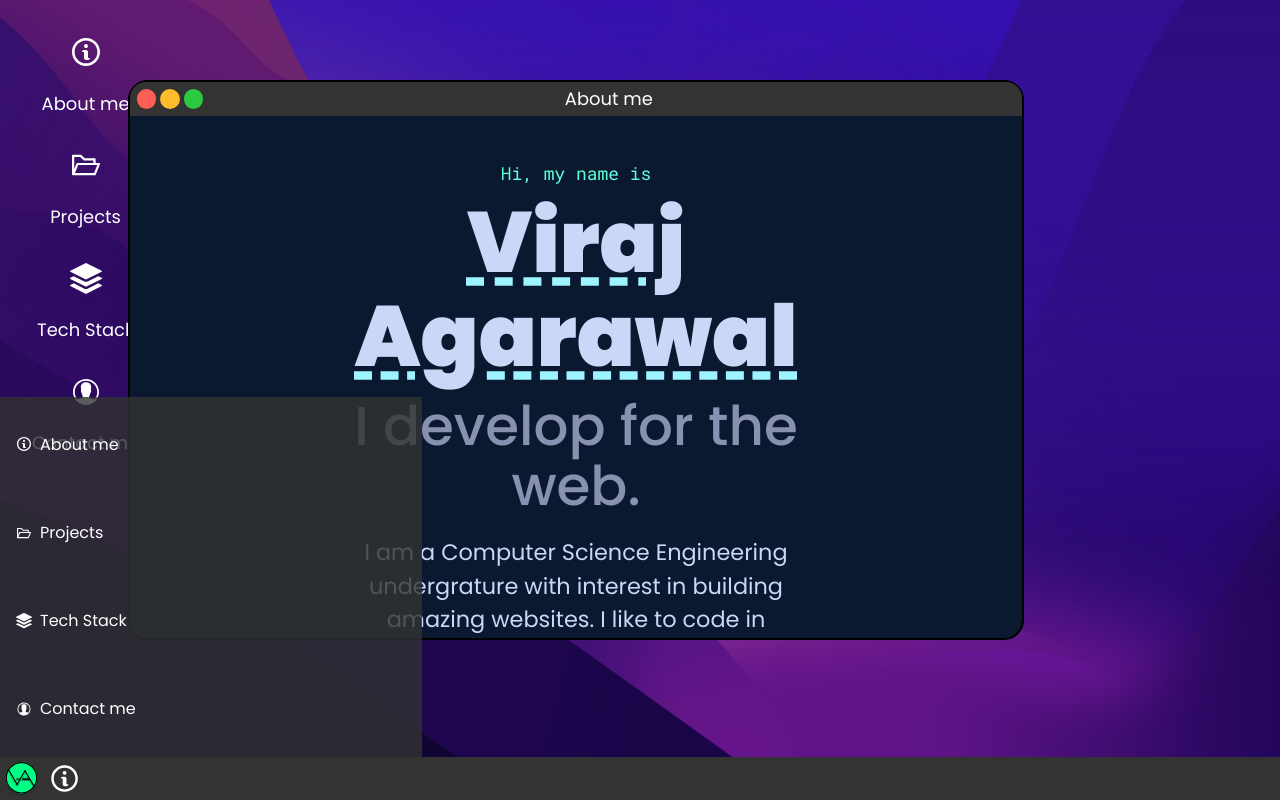
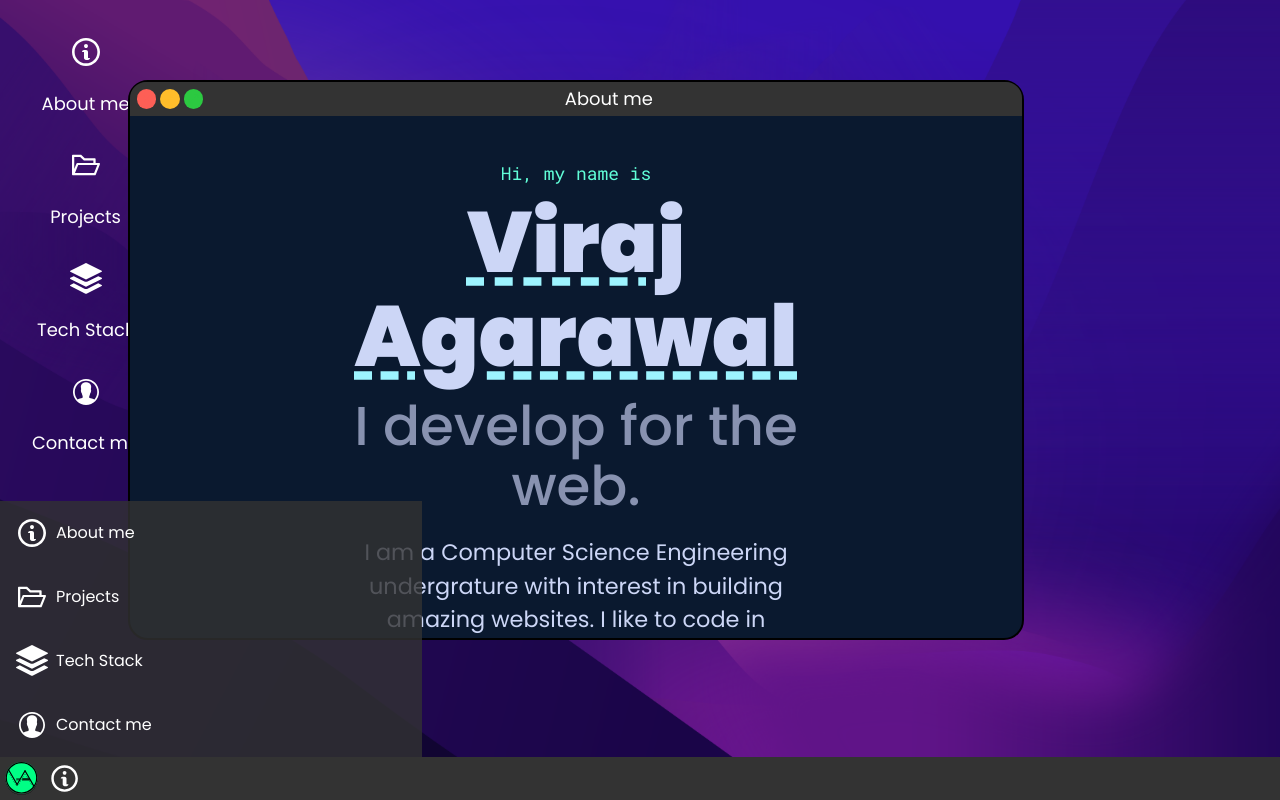
Before and after one commit to agarwalviraj/agarwalviraj, a Next.js app: page / in a window 1280 px wide. Both pictures are taken after a click on the picture 21 px from the left and 778 px from the top of the page. Built offline with nearby package versions, Linux system fonts and the light colour scheme.

Commit message:
fix application launcher

```diff
--- a/components/Launcher.tsx
+++ b/components/Launcher.tsx
@@ -21,6 +21,7 @@ const Launcher = () => {
         >
           <application.icon
             key={key}
+            size={32}
             className={`icon ${active == application.slug && "active"}`}
           />
           {application.name}
--- a/styles/desktop.scss
+++ b/styles/desktop.scss
@@ -18,7 +18,6 @@
   bottom: $taskbar-height;
   left: 0;
   width: clamp(20%, 33vw, 66%);
-  height: 45vh;
   background-color: rgba($color: $accent-color, $alpha: 0.8);
   z-index: 11;
 
@@ -28,7 +27,7 @@
   justify-content: space-evenly;
 
   .launcher-icon {
-    padding: 2rem 1rem;
+    padding: 1rem 1rem;
     display: flex;
     align-items: center;
     gap: 0.5rem;
```
